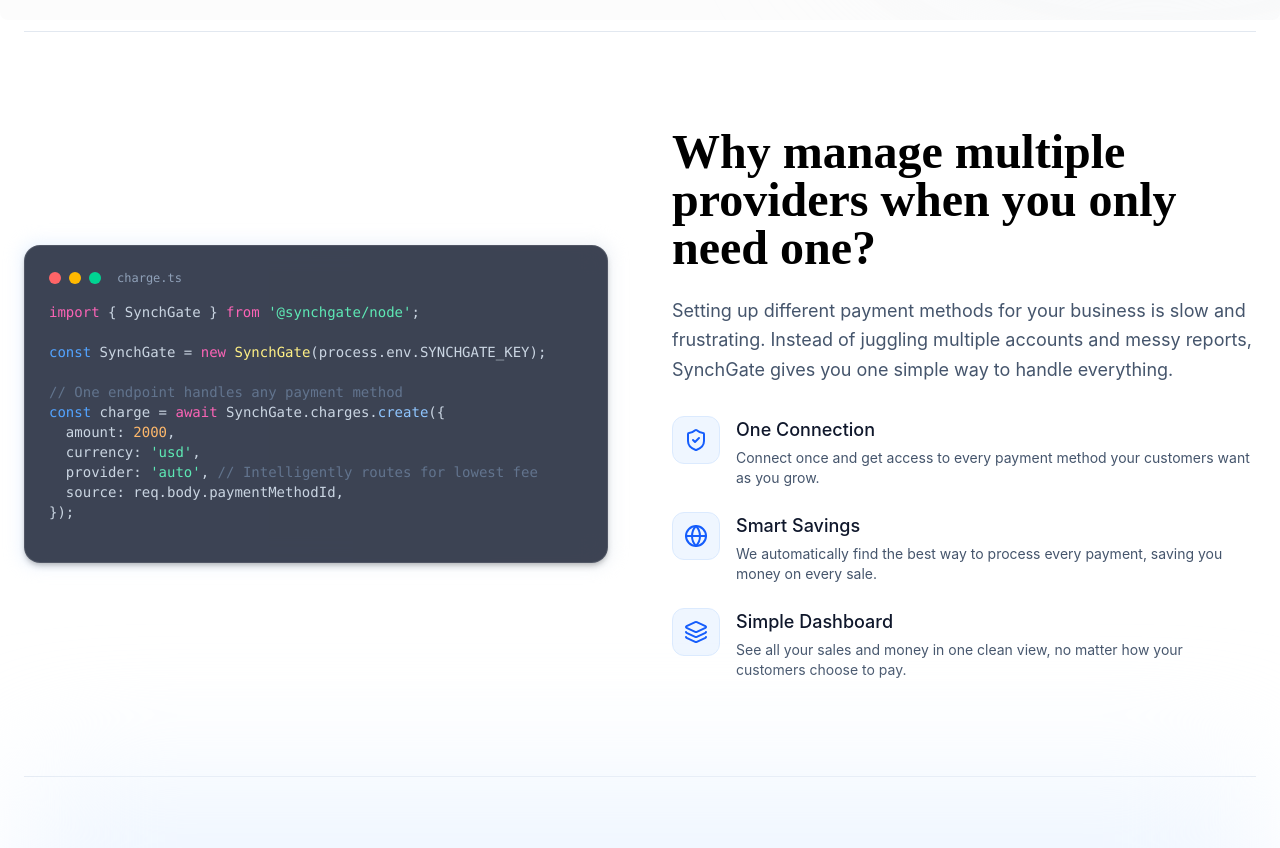
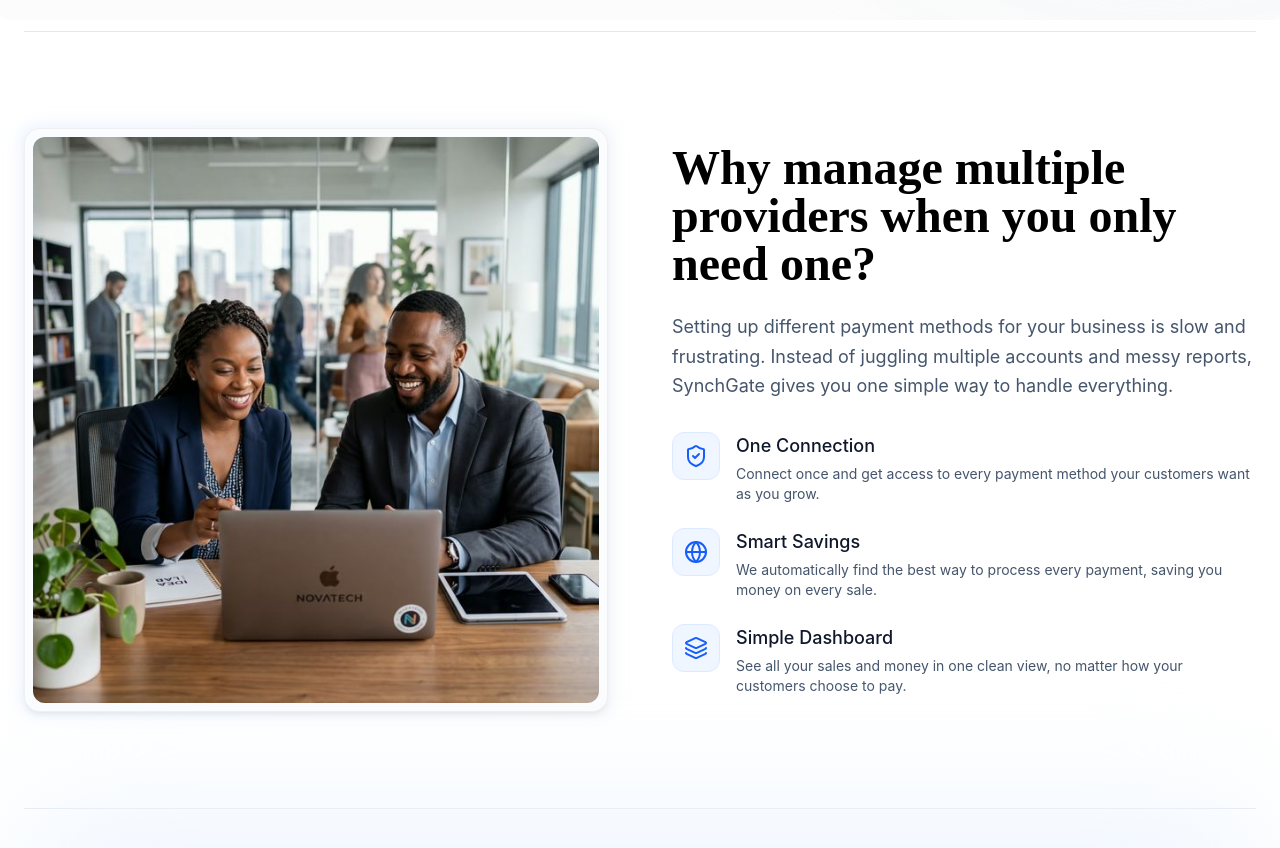
Before and after one commit to synchgate/synch, a React (Vite) app: page / in a window 1280 px wide. Shown: the part 780-1628 px from the top of the page. Built offline with nearby package versions, Linux system fonts and the light colour scheme; no server answers; grey boxes are pictures that could not be loaded.

Commit message:
changed landing page details and image

```diff
--- a/src/pages/LandingPage.tsx
+++ b/src/pages/LandingPage.tsx
@@ -12,6 +12,7 @@ import {
 import { useEffect, useState } from "react";
 import { Link } from "react-router-dom";
 import logo from "../assets/logo.png";
+import businessOwners from "../assets/business-owners.png";
 
 function LandingPage() {
   const [isScrolled, setIsScrolled] = useState(false);
@@ -161,52 +162,12 @@ function LandingPage() {
             <div className="grid lg:grid-cols-2 gap-16 items-center w-full">
               <div className="order-2 lg:order-1 relative w-full min-w-0">
                 <div className="absolute -inset-1 bg-gradient-to-r from-blue-100 to-slate-200 rounded-2xl blur opacity-50"></div>
-                <div className="relative glass-panel-dark rounded-2xl p-4 sm:p-6 overflow-hidden w-full">
-                  <div className="flex items-center gap-2 mb-4">
-                    <div className="w-3 h-3 rounded-full bg-red-400"></div>
-                    <div className="w-3 h-3 rounded-full bg-amber-400"></div>
-                    <div className="w-3 h-3 rounded-full bg-emerald-400"></div>
-                    <div className="text-xs text-slate-400 ml-2 font-mono">
-                      charge.ts
-                    </div>
-                  </div>
-                  <pre className="text-xs sm:text-sm font-mono text-slate-300 overflow-x-auto pb-4 max-w-full">
-                    <code>
-                      <span className="text-pink-400">import</span> &#123;
-                      SynchGate &#125; <span className="text-pink-400">from</span>{" "}
-                      <span className="text-emerald-300">'@synchgate/node'</span>;
-                      <br />
-                      <br />
-                      <span className="text-blue-400">const</span> SynchGate ={" "}
-                      <span className="text-pink-400">new</span>{" "}
-                      <span className="text-yellow-200">SynchGate</span>
-                      (process.env.SYNCHGATE_KEY);
-                      <br />
-                      <br />
-                      <span className="text-slate-500">
-                        // One endpoint handles any payment method
-                      </span>
-                      <br />
-                      <span className="text-blue-400">const</span> charge ={" "}
-                      <span className="text-pink-400">await</span>{" "}
-                      SynchGate.charges.
-                      <span className="text-blue-300">create</span>(&#123;
-                      <br />
-                      &nbsp;&nbsp;amount:{" "}
-                      <span className="text-orange-300">2000</span>,<br />
-                      &nbsp;&nbsp;currency:{" "}
-                      <span className="text-emerald-300">'usd'</span>,<br />
-                      &nbsp;&nbsp;provider:{" "}
-                      <span className="text-emerald-300">'auto'</span>,{" "}
-                      <span className="text-slate-500">
-                        // Intelligently routes for lowest fee
-                      </span>
-                      <br />
-                      &nbsp;&nbsp;source: req.body.paymentMethodId,
-                      <br />
-                      &#125;);
-                    </code>
-                  </pre>
+                <div className="relative glass-panel rounded-2xl p-2 overflow-hidden w-full shadow-2xl border border-slate-200/50">
+                  <img
+                    src={businessOwners}
+                    alt="Success Stories"
+                    className="w-full h-auto rounded-xl object-cover hover:scale-[1.02] transition-transform duration-700"
+                  />
                 </div>
               </div>
 
```
Also changed, not shown: src/assets/business-owners.png (added), src/assets/payment-hub.png (added).
